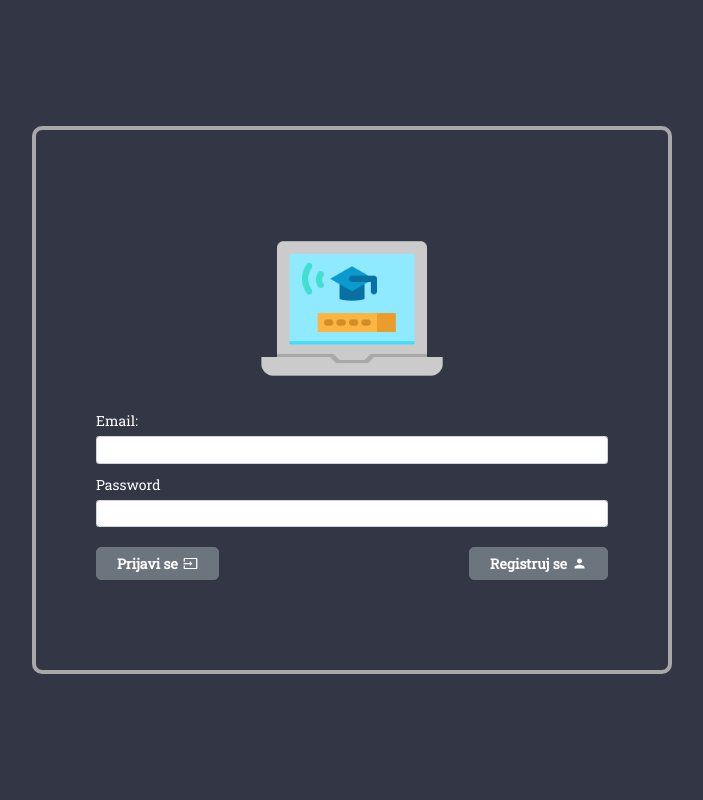
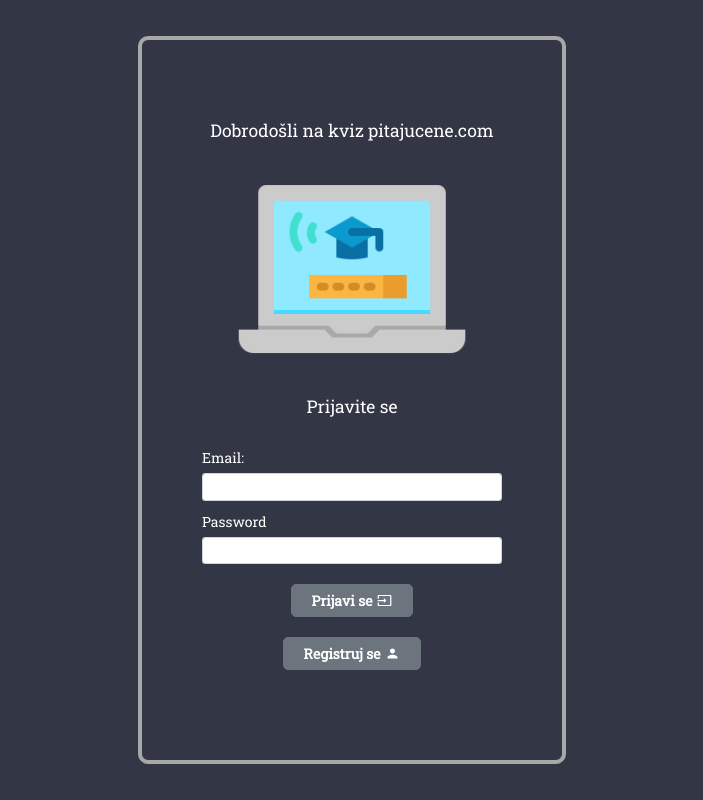
Before and after one commit to mmuminovic/pitajucene-quiz-frontend, a React (Create React App) app: page / in a window 1280 px wide. Shown: the whole page, without its empty margins (288-991 px from the left). Built offline with nearby package versions, Linux system fonts and the light colour scheme.

Commit message:
login page redesigned and navigation added

```diff
--- a/src/App.js
+++ b/src/App.js
@@ -1,10 +1,20 @@
 import React from 'react'
-import Login from './pages/Login'
-import 'bootstrap/dist/css/bootstrap.min.css';
+import { Switch, Route, BrowserRouter } from 'react-router-dom'
+import 'bootstrap/dist/css/bootstrap.min.css'
 import './styles/main.scss'
 
+import Login from './pages/Login'
+// import Navigation from './containers/Navigation'
+
 function App() {
-    return <Login />
+    return (
+        <BrowserRouter>
+            {/* <Navigation /> */}
+            <Switch>
+                <Route exact to="/login" component={Login} />
+            </Switch>
+        </BrowserRouter>
+    )
 }
 
 export default App
--- /dev/null
+++ b/src/containers/Navigation.js
@@ -0,0 +1,70 @@
+import React, { Component } from 'react'
+import {
+    Collapse,
+    Navbar,
+    NavbarToggler,
+    NavbarBrand,
+    Nav,
+    NavItem,
+    NavLink,
+    UncontrolledDropdown,
+    DropdownToggle,
+    DropdownMenu,
+    DropdownItem,
+    NavbarText,
+} from 'reactstrap'
+
+class Navigation extends Component {
+    constructor(props) {
+        super(props)
+        this.state = {
+            isNavOpen: false,
+        }
+    }
+
+    toggle = () => {
+        const { isNavOpen } = this.state
+        this.setState({ ...this.state, isNavOpen: !isNavOpen })
+    }
+
+    render() {
+        const { isNavOpen } = this.state
+
+        return (
+            <div className="navigation">
+                <Navbar color="light" light expand="md">
+                    <NavbarBrand href="/">reactstrap</NavbarBrand>
+                    <NavbarToggler onClick={this.toggle} />
+                    <Collapse isOpen={isNavOpen} navbar>
+                        <Nav className="mr-auto" navbar>
+                            <NavItem>
+                                <NavLink href="/components/">
+                                    Components
+                                </NavLink>
+                            </NavItem>
+                            <NavItem>
+                                <NavLink href="https://github.com/reactstrap/reactstrap">
+                                    GitHub
+                                </NavLink>
+                            </NavItem>
+                            <UncontrolledDropdown nav inNavbar>
+                                <DropdownToggle nav caret>
+                                    Options
+                                </DropdownToggle>
+                                <DropdownMenu right>
+                                    <DropdownItem>Option 1</DropdownItem>
+                                    <DropdownItem>Option 2</DropdownItem>
+                                    <DropdownItem divider />
+                                    <DropdownItem>Reset</DropdownItem>
+                                </DropdownMenu>
+                            </UncontrolledDropdown>
+                        </Nav>
+                        <NavbarText>Simple Text</NavbarText>
+                    </Collapse>
+                </Navbar>
+            </div>
+        )
+    }
+}
+
+export default Navigation
--- a/src/pages/Login.js
+++ b/src/pages/Login.js
@@ -2,7 +2,7 @@ import React from 'react'
 import { Input, Label, Form, FormGroup, Button } from 'reactstrap'
 import { Formik } from 'formik'
 import { Input as InputIcon, Person as PersonIcon } from '@material-ui/icons'
-// import * as Yup from 'yup'
+import * as Yup from 'yup'
 
 import AuthImage from '../assets/education.png'
 
@@ -14,6 +14,10 @@ export default function Login(props) {
                 onSubmit={(values, actions) => {
                     alert('Submited!')
                 }}
+                validationSchema={Yup.object().shape({
+                    email: Yup.string().required().email().max(250),
+                    password: Yup.string().required().min(6).max(250),
+                })}
             >
                 {({
                     values,
@@ -25,9 +29,16 @@ export default function Login(props) {
                     isSubmitting,
                 }) => (
                     <Form onSubmit={handleSubmit} className="auth-form">
+                        <div>
+                            <h3>Dobrodošli na kviz pitajucene.com</h3>
+                        </div>
                         <div className="center-x">
-                            <img src={AuthImage} alt="Auth image" />
+                            <img src={AuthImage} alt="authimage" />
                         </div>
+                        <div className="mb-5">
+                            <h3>Prijavite se</h3>
+                        </div>
+                        <div className="center-x">
                             <FormGroup>
                                 <Label for="email">Email:</Label>
                                 <Input
@@ -40,6 +51,8 @@ export default function Login(props) {
                                 />
                             </FormGroup>
                             {errors.email && touched.email && errors.email}
+                        </div>
+                        <div className="center-x">
                             <FormGroup>
                                 <Label for="password">Password</Label>
                                 <Input
@@ -51,8 +64,11 @@ export default function Login(props) {
                                     value={values.password}
                                 />
                             </FormGroup>
-                        {errors.password && touched.password && errors.password}
-                        <div className="d-flex justify-content-between">
+                            {errors.password &&
+                                touched.password &&
+                                errors.password}
+                        </div>
+                        <div className="d-flex flex-column align-items-center">
                             <Button type="submit" disabled={isSubmitting}>
                                 <div className="center-xy">
                                     <span className="mr-2">Prijavi se</span>
--- a/src/styles/_components.scss
+++ b/src/styles/_components.scss
@@ -11,14 +11,12 @@
     padding: 8rem 6rem;
     border-radius: 10px;
 
-    width: 50%;
-
     @include respond(big-desktop) {
         width: 30%;
     }
 
     @include respond(tab-land) {
-        width: 55%;
+        width: 60%;
     }
 
     @include respond(tab-port) {
@@ -36,6 +34,7 @@
 
     input {
         font-size: 1.2rem;
+        width: 30rem;
     }
 
     button {
@@ -47,6 +46,11 @@
     }
 
     img {
-        width: 20rem;
+        width: 25rem;
+    }
+
+    h3 {
+        color: $color-white;
+        text-align: center;
     }
 }
```
Lines whose indentation alone changed are shown as unchanged.
